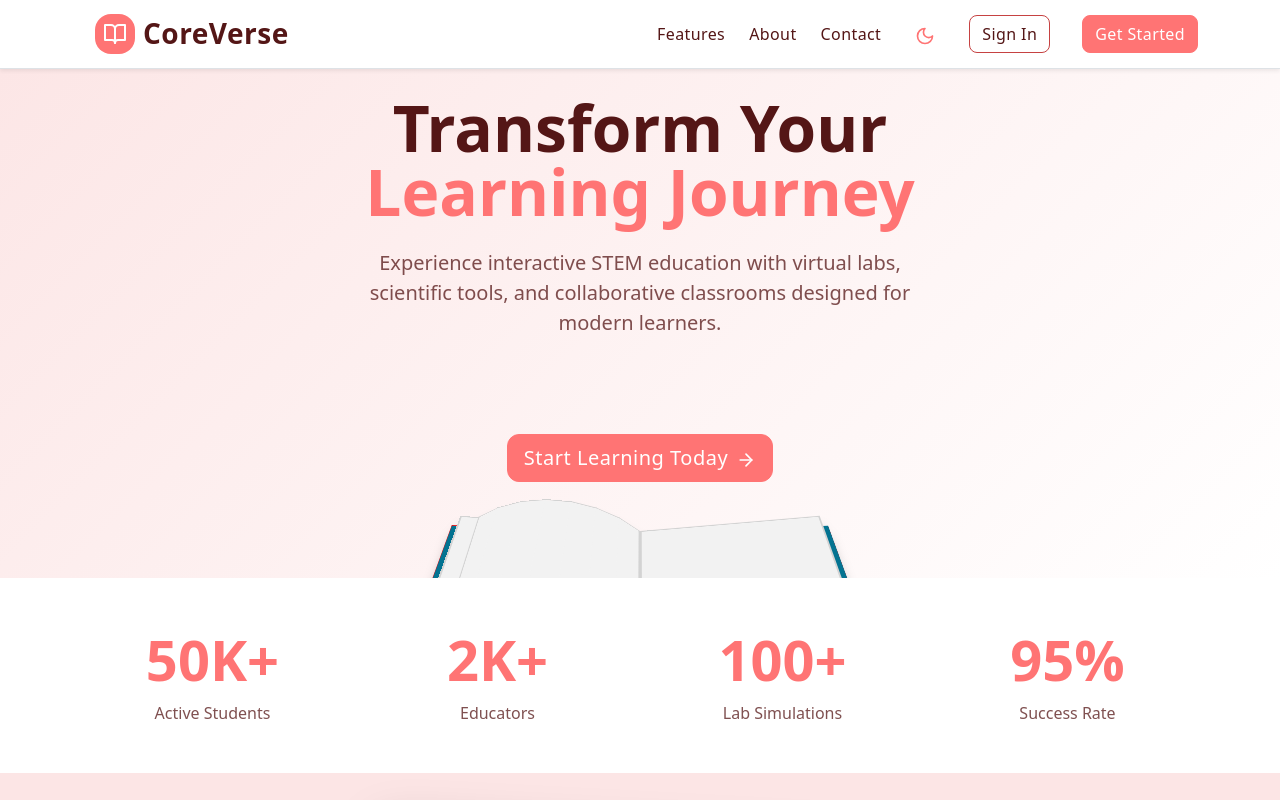
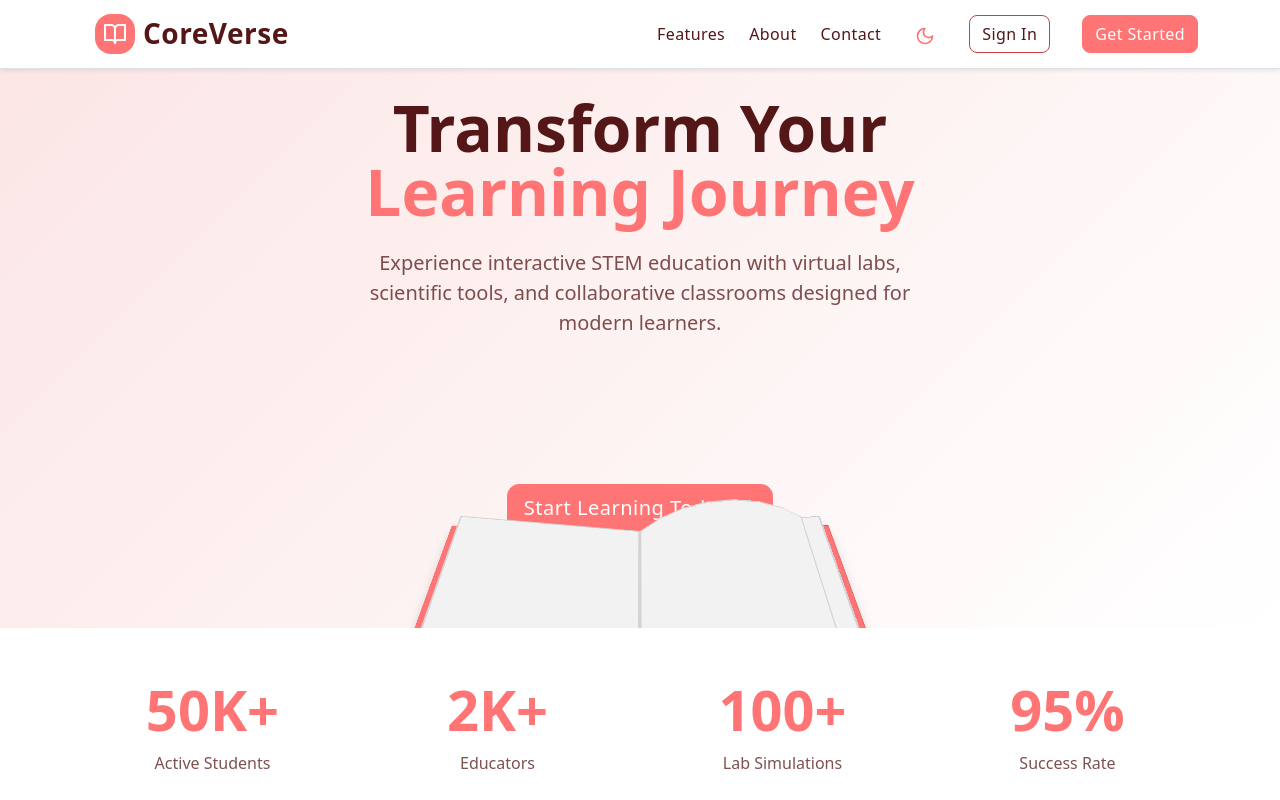
Before and after one commit to faria-karim-porna/education-coreVerse, a React (Vite) app: page / in a window 1280 px wide. Shown: the top 800 px of the page. Built offline with nearby package versions, Linux system fonts and the light colour scheme.

Commit message:
Update book animation direction and color

```diff
--- a/src/styles/custom.scss
+++ b/src/styles/custom.scss
@@ -446,6 +446,7 @@ $btn-border-radius-lg: 0.75rem;
   perspective-origin: center 50px;
   transform: scale(1.2);
   filter: drop-shadow(0px 10px 5px rgba(0, 0, 0, 0.25));
+  margin: 0 auto 50px;
 }
 
 .page {
@@ -454,8 +455,8 @@ $btn-border-radius-lg: 0.75rem;
   background-color: #bbb;
   position: absolute;
   top: 0px;
-  right: 50%;
-  transform-origin: 100% 100%;
+  left: 50%;
+  transform-origin: 0% 100%;
   border: solid #d3d3d3 2px;
   background-size: 420px 300px;
   background-position: center;
@@ -465,79 +466,89 @@ $btn-border-radius-lg: 0.75rem;
 .cover {
   width: 222px;
   height: 308px;
-  background-color: #037391;
+  background-color: $primary-red;
   position: absolute;
   top: 0px;
-  right: 50%;
-  transform-origin: 100% 100%;
-  /* border: solid #d3d3d3 2px; */
+  left: 50%;
+  transform-origin: 0% 100%;
   background-size: 420px 300px;
   background-position: center;
   transform-style: preserve-3d;
 }
+
 .outer-cover {
   width: 222px;
   height: 308px;
-  background-color: red;
+  background-color: $accent-red;
   position: absolute;
   top: 0px;
-  right: 50%;
-  transform-origin: 100% 100%;
-  /* border: solid #d3d3d3 2px; */
+  left: 50%;
+  transform-origin: 0% 100%;
   background-size: 420px 300px;
   background-position: center;
   transform-style: preserve-3d;
 }
+
 .outer-cover:nth-child(1) {
-  transform: rotateX(60deg) rotateY(3deg) translateZ(1px);
+  transform: rotateX(60deg) rotateY(-3deg) translateZ(1px);
 }
+
 .outer-cover:nth-child(2) {
-  transform: rotateX(60deg) rotateY(177deg);
+  transform: rotateX(60deg) rotateY(-177deg);
 }
+
 .cover:nth-child(1) {
-  transform: rotateX(60deg) rotateY(3deg);
+  transform: rotateX(60deg) rotateY(-3deg);
 }
+
 .cover:nth-child(2) {
-  transform: rotateX(60deg) rotateY(177deg);
+  transform: rotateX(60deg) rotateY(-177deg);
 }
+
 .page:nth-child(1) {
-  transform: rotateX(60deg) rotateY(3deg);
+  transform: rotateX(60deg) rotateY(-3deg);
 }
+
 .page:nth-child(2) {
-  transform: rotateX(60deg) rotateY(4.5deg);
+  transform: rotateX(60deg) rotateY(-4.5deg);
 }
+
 .page:nth-child(3) {
-  transform: rotateX(60deg) rotateY(6deg);
+  transform: rotateX(60deg) rotateY(-6deg);
   -webkit-animation: nextPage 25s infinite -24s steps(1);
   animation: nextPage 25s infinite -24s steps(1);
   background-size: 420px 300px;
   background-position: -2px -2px;
 }
+
 .page:nth-child(4) {
-  transform: rotateX(60deg) rotateY(177deg);
-  /* border: 2px solid red; */
+  transform: rotateX(60deg) rotateY(-177deg);
 }
+
 .page:nth-child(5) {
-  transform: rotateX(60deg) rotateY(175.5deg);
+  transform: rotateX(60deg) rotateY(-175.5deg);
 }
+
 .page:nth-child(6) {
-  transform: rotateX(60deg) rotateY(174deg);
+  transform: rotateX(60deg) rotateY(-174deg);
   overflow: hidden;
 }
+
 .page:nth-child(6)::after {
   content: "";
   width: 210px;
   height: 300px;
   position: absolute;
   top: 0px;
-  right: 0%;
+  left: 0%;
   transform-origin: center;
-  transform: rotateY(180deg);
+  transform: rotateY(-180deg);
   -webkit-animation: nextPage 25s -20s infinite steps(1);
   animation: nextPage 25s -20s infinite steps(1);
   background-size: 420px 300px;
   background-position: 100% -2px;
 }
+
 @keyframes nextPage {
   0% {
     background-color: #f2f2f2;
@@ -566,6 +577,7 @@ $btn-border-radius-lg: 0.75rem;
   top: 0px;
   left: calc(50% - 5px);
 }
+
 .gap::after {
   content: "";
   position: absolute;
@@ -590,8 +602,8 @@ $btn-border-radius-lg: 0.75rem;
   height: 300px;
   position: absolute;
   top: 0px;
-  transform-origin: 100% 100%;
-  right: 100%;
+  transform-origin: 0% 100%;
+  left: 100%;
   border: 2px solid #d3d3d3;
   border-width: 2px 0px;
   perspective: 4200px;
@@ -599,452 +611,466 @@ $btn-border-radius-lg: 0.75rem;
   transform-style: preserve-3d;
   background-size: 420px 300px;
 }
+
 .flip::after {
   content: "";
   position: absolute;
   top: 0px;
-  right: 0%;
+  left: 0%;
   width: 100%;
   height: 100%;
   transform-origin: center;
   background-size: 420px 300px;
 }
+
 .flip.flip1 {
-  right: 50%;
+  left: 50%;
   -webkit-animation: flip1 5s infinite ease-in-out;
   animation: flip1 5s infinite ease-in-out;
-  border-width: 2px 2px 2px 0;
+  border-width: 2px 0 2px 2px;
 }
+
 .flip.flip1::after {
   -webkit-animation: nextFlip1 25s -20s infinite steps(1);
   animation: nextFlip1 25s -20s infinite steps(1);
 }
+
 .flip:not(.flip1) {
-  right: calc(100% - 2px);
+  left: calc(100% - 2px);
   top: -2px;
-  transform-origin: right;
+  transform-origin: left;
   -webkit-animation: flip2 5s ease-in-out infinite;
   animation: flip2 5s ease-in-out infinite;
 }
+
 .flip.flip2::after {
   -webkit-animation: nextFlip2 25s -20s infinite steps(1);
   animation: nextFlip2 25s -20s infinite steps(1);
 }
+
 .flip.flip3::after {
   -webkit-animation: nextFlip3 25s -20s infinite steps(1);
   animation: nextFlip3 25s -20s infinite steps(1);
 }
+
 .flip.flip4::after {
   -webkit-animation: nextFlip4 25s -20s infinite steps(1);
   animation: nextFlip4 25s -20s infinite steps(1);
 }
+
 .flip.flip5::after {
   -webkit-animation: nextFlip5 25s -20s infinite steps(1);
   animation: nextFlip5 25s -20s infinite steps(1);
 }
+
 .flip.flip6::after {
   -webkit-animation: nextFlip6 25s -20s infinite steps(1);
   animation: nextFlip6 25s -20s infinite steps(1);
 }
+
 .flip.flip7::after {
   -webkit-animation: nextFlip7 25s -20s infinite steps(1);
   animation: nextFlip7 25s -20s infinite steps(1);
 }
+
 .flip.flip7 {
   width: 30px;
-  border-width: 2px 0px 2px 2px;
+  border-width: 2px 2px 2px 0;
 }
+
 .flip.flip7::after {
   -webkit-animation: nextFlip7 25s -20s infinite steps(1);
   animation: nextFlip7 25s -20s infinite steps(1);
 }
+
 @keyframes flip1 {
   0%,
   20% {
-    transform: rotateX(60deg) rotateY(6deg);
+    transform: rotateX(60deg) rotateY(-6deg);
   }
   80%,
   100% {
-    transform: rotateX(60deg) rotateY(174deg);
+    transform: rotateX(60deg) rotateY(-174deg);
   }
 }
+
 @keyframes flip2 {
   0%,
   20% {
     transform: rotateY(0deg) translateY(0px);
   }
   50% {
-    transform: rotateY(-15deg) translateY(0px);
+    transform: rotateY(15deg) translateY(0px);
   }
 }
 
 @keyframes nextFlip1 {
   0% {
     background-color: #f2f2f2;
-    background-position: -178px -2px;
+    background-position: 178px -2px;
     transform: rotateY(0deg);
   }
   10% {
     background-color: #f2f2f2;
-    background-position: -210px -2px;
-    transform: rotateY(180deg);
+    background-position: 210px -2px;
+    transform: rotateY(-180deg);
   }
   20% {
     background-color: #f2f2f2;
-    background-position: -178px -2px;
+    background-position: 178px -2px;
     transform: rotateY(0deg);
   }
   30% {
     background-color: #f2f2f2;
-    background-position: -210px -2px;
-    transform: rotateY(180deg);
+    background-position: 210px -2px;
+    transform: rotateY(-180deg);
   }
   40% {
     background-color: #f2f2f2;
-    background-position: -178px -2px;
+    background-position: 178px -2px;
     transform: rotateY(0deg);
   }
   50% {
     background-color: #f2f2f2;
-    background-position: -210px -2px;
-    transform: rotateY(180deg);
+    background-position: 210px -2px;
+    transform: rotateY(-180deg);
   }
   60% {
     background-color: #f2f2f2;
-    background-position: -178px -2px;
+    background-position: 178px -2px;
     transform: rotateY(0deg);
   }
   70% {
     background-color: #f2f2f2;
-    background-position: -210px -2px;
-    transform: rotateY(180deg);
+    background-position: 210px -2px;
+    transform: rotateY(-180deg);
   }
   80% {
     background-color: #f2f2f2;
-    background-position: -178px -2px;
+    background-position: 178px -2px;
     transform: rotateY(0deg);
   }
   90% {
     background-color: #f2f2f2;
-    background-position: -210px -2px;
-    transform: rotateY(180deg);
+    background-position: 210px -2px;
+    transform: rotateY(-180deg);
   }
 }
 
 @keyframes nextFlip2 {
   0% {
     background-color: #f2f2f2;
-    background-position: -148px -2px;
+    background-position: 148px -2px;
     transform: rotateY(0deg);
   }
   10.5% {
     background-color: #f2f2f2;
-    background-position: -238px -2px;
-    transform: rotateY(180deg);
+    background-position: 238px -2px;
+    transform: rotateY(-180deg);
   }
   20% {
     background-color: #f2f2f2;
-    background-position: -148px -2px;
+    background-position: 148px -2px;
     transform: rotateY(0deg);
   }
   30.5% {
     background-color: #f2f2f2;
-    background-position: -238px -2px;
-    transform: rotateY(180deg);
+    background-position: 238px -2px;
+    transform: rotateY(-180deg);
   }
   40% {
     background-color: #f2f2f2;
-    background-position: -148px -2px;
+    background-position: 148px -2px;
     transform: rotateY(0deg);
   }
   50.5% {
     background-color: #f2f2f2;
-    background-position: -238px -2px;
-    transform: rotateY(180deg);
+    background-position: 238px -2px;
+    transform: rotateY(-180deg);
   }
   60% {
     background-color: #f2f2f2;
-    background-position: -148px -2px;
+    background-position: 148px -2px;
     transform: rotateY(0deg);
   }
   70.5% {
     background-color: #f2f2f2;
-    background-position: -238px -2px;
-    transform: rotateY(180deg);
+    background-position: 238px -2px;
+    transform: rotateY(-180deg);
   }
   80% {
     background-color: #f2f2f2;
-    background-position: -148px -2px;
+    background-position: 148px -2px;
     transform: rotateY(0deg);
   }
   90.5% {
     background-color: #f2f2f2;
-    background-position: -238px -2px;
-    transform: rotateY(180deg);
+    background-position: 238px -2px;
+    transform: rotateY(-180deg);
   }
 }
 
 @keyframes nextFlip3 {
   0% {
     background-color: #f2f2f2;
-    background-position: -118px -2px;
+    background-position: 118px -2px;
     transform: rotateY(0deg);
   }
   11% {
     background-color: #f2f2f2;
-    background-position: -268px -2px;
-    transform: rotateY(180deg);
+    background-position: 268px -2px;
+    transform: rotateY(-180deg);
   }
   20% {
     background-color: #f2f2f2;
-    background-position: -118px -2px;
+    background-position: 118px -2px;
     transform: rotateY(0deg);
   }
   31% {
     background-color: #f2f2f2;
-    background-position: -268px -2px;
-    transform: rotateY(180deg);
+    background-position: 268px -2px;
+    transform: rotateY(-180deg);
   }
   40% {
     background-color: #f2f2f2;
-    background-position: -118px -2px;
+    background-position: 118px -2px;
     transform: rotateY(0deg);
   }
   51% {
     background-color: #f2f2f2;
-    background-position: -268px -2px;
-    transform: rotateY(180deg);
+    background-position: 268px -2px;
+    transform: rotateY(-180deg);
   }
   60% {
     background-color: #f2f2f2;
-    background-position: -118px -2px;
+    background-position: 118px -2px;
     transform: rotateY(0deg);
   }
   71% {
     background-color: #f2f2f2;
-    background-position: -268px -2px;
-    transform: rotateY(180deg);
+    background-position: 268px -2px;
+    transform: rotateY(-180deg);
   }
   80% {
     background-color: #f2f2f2;
-    background-position: -118px -2px;
+    background-position: 118px -2px;
     transform: rotateY(0deg);
   }
   91% {
     background-color: #f2f2f2;
-    background-position: -268px -2px;
-    transform: rotateY(180deg);
+    background-position: 268px -2px;
+    transform: rotateY(-180deg);
   }
 }
 
 @keyframes nextFlip4 {
   0% {
     background-color: #f2f2f2;
-    background-position: -88px -2px;
+    background-position: 88px -2px;
     transform: rotateY(0deg);
   }
   11.5% {
     background-color: #f2f2f2;
-    background-position: -298px -2px;
-    transform: rotateY(180deg);
+    background-position: 298px -2px;
+    transform: rotateY(-180deg);
   }
   20% {
     background-color: #f2f2f2;
-    background-position: -88px -2px;
+    background-position: 88px -2px;
     transform: rotateY(0deg);
   }
   31.5% {
     background-color: #f2f2f2;
-    background-position: -298px -2px;
-    transform: rotateY(180deg);
+    background-position: 298px -2px;
+    transform: rotateY(-180deg);
   }
   40% {
     background-color: #f2f2f2;
-    background-position: -88px -2px;
+    background-position: 88px -2px;
     transform: rotateY(0deg);
   }
   51.5% {
     background-color: #f2f2f2;
-    background-position: -298px -2px;
-    transform: rotateY(180deg);
+    background-position: 298px -2px;
+    transform: rotateY(-180deg);
   }
   60% {
     background-color: #f2f2f2;
-    background-position: -88px -2px;
+    background-position: 88px -2px;
     transform: rotateY(0deg);
   }
   71.5% {
     background-color: #f2f2f2;
-    background-position: -298px -2px;
-    transform: rotateY(180deg);
+    background-position: 298px -2px;
+    transform: rotateY(-180deg);
   }
   80% {
     background-color: #f2f2f2;
-    background-position: -88px -2px;
+    background-position: 88px -2px;
     transform: rotateY(0deg);
   }
   91.5% {
     background-color: #f2f2f2;
-    background-position: -298px -2px;
-    transform: rotateY(180deg);
+    background-position: 298px -2px;
+    transform: rotateY(-180deg);
   }
 }
 
 @keyframes nextFlip5 {
   0% {
     background-color: #f2f2f2;
-    background-position: -58px -2px;
+    background-position: 58px -2px;
     transform: rotateY(0deg);
   }
   12% {
     background-color: #f2f2f2;
-    background-position: -328px -2px;
-    transform: rotateY(180deg);
+    background-position: 328px -2px;
+    transform: rotateY(-180deg);
   }
   20% {
     background-color: #f2f2f2;
-    background-position: -58px -2px;
+    background-position: 58px -2px;
     transform: rotateY(0deg);
   }
   32% {
     background-color: #f2f2f2;
-    background-position: -328px -2px;
-    transform: rotateY(180deg);
+    background-position: 328px -2px;
+    transform: rotateY(-180deg);
   }
   40% {
     background-color: #f2f2f2;
-    background-position: -58px -2px;
+    background-position: 58px -2px;
     transform: rotateY(0deg);
   }
   52% {
     background-color: #f2f2f2;
-    background-position: -328px -2px;
-    transform: rotateY(180deg);
+    background-position: 328px -2px;
+    transform: rotateY(-180deg);
   }
   60% {
     background-color: #f2f2f2;
-    background-position: -58px -2px;
+    background-position: 58px -2px;
     transform: rotateY(0deg);
   }
   72% {
     background-color: #f2f2f2;
-    background-position: -328px -2px;
-    transform: rotateY(180deg);
+    background-position: 328px -2px;
+    transform: rotateY(-180deg);
   }
   80% {
     background-color: #f2f2f2;
-    background-position: -58px -2px;
+    background-position: 58px -2px;
     transform: rotateY(0deg);
   }
   92% {
     background-color: #f2f2f2;
-    background-position: -328px -2px;
-    transform: rotateY(180deg);
+    background-position: 328px -2px;
+    transform: rotateY(-180deg);
   }
 }
 
 @keyframes nextFlip6 {
   0% {
     background-color: #f2f2f2;
-    background-position: -28px -2px;
+    background-position: 28px -2px;
     transform: rotateY(0deg);
   }
   12.5% {
     background-color: #f2f2f2;
-    background-position: -358px -2px;
-    transform: rotateY(180deg);
+    background-position: 358px -2px;
+    transform: rotateY(-180deg);
   }
   20% {
     background-color: #f2f2f2;
-    background-position: -28px -2px;
+    background-position: 28px -2px;
     transform: rotateY(0deg);
   }
   32.5% {
     background-color: #f2f2f2;
-    background-position: -358px -2px;
-    transform: rotateY(180deg);
+    background-position: 358px -2px;
+    transform: rotateY(-180deg);
   }
   40% {
     background-color: #f2f2f2;
-    background-position: -28px -2px;
+    background-position: 28px -2px;
     transform: rotateY(0deg);
   }
   52.5% {
     background-color: #f2f2f2;
-    background-position: -358px -2px;
-    transform: rotateY(180deg);
+    background-position: 358px -2px;
+    transform: rotateY(-180deg);
   }
   60% {
     background-color: #f2f2f2;
-    background-position: -28px -2px;
+    background-position: 28px -2px;
     transform: rotateY(0deg);
   }
   72.5% {
     background-color: #f2f2f2;
-    background-position: -358px -2px;
-    transform: rotateY(180deg);
+    background-position: 358px -2px;
+    transform: rotateY(-180deg);
   }
   80% {
     background-color: #f2f2f2;
-    background-position: -28px -2px;
+    background-position: 28px -2px;
     transform: rotateY(0deg);
   }
   92.5% {
     background-color: #f2f2f2;
-    background-position: -358px -2px;
-    transform: rotateY(180deg);
+    background-position: 358px -2px;
+    transform: rotateY(-180deg);
   }
 }
 
 @keyframes nextFlip7 {
   0% {
     background-color: #f2f2f2;
-    background-position: -2px -2px;
+    background-position: 2px -2px;
     transform: rotateY(0deg);
   }
   13% {
     background-color: #f2f2f2;
-    background-position: -388px -2px;
-    transform: rotateY(180deg);
+    background-position: 388px -2px;
+    transform: rotateY(-180deg);
   }
   20% {
     background-color: #f2f2f2;
-    background-position: -2px -2px;
+    background-position: 2px -2px;
     transform: rotateY(0deg);
   }
   33% {
     background-color: #f2f2f2;
-    background-position: -388px -2px;
-    transform: rotateY(180deg);
+    background-position: 388px -2px;
+    transform: rotateY(-180deg);
   }
   40% {
     background-color: #f2f2f2;
-    background-position: -2px -2px;
+    background-position: 2px -2px;
     transform: rotateY(0deg);
   }
   53% {
     background-color: #f2f2f2;
-    background-position: -388px -2px;
-    transform: rotateY(180deg);
+    background-position: 388px -2px;
+    transform: rotateY(-180deg);
   }
   60% {
     background-color: #f2f2f2;
-    background-position: -2px -2px;
+    background-position: 2px -2px;
     transform: rotateY(0deg);
   }
   73% {
     background-color: #f2f2f2;
-    background-position: -388px -2px;
-    transform: rotateY(180deg);
+    background-position: 388px -2px;
+    transform: rotateY(-180deg);
   }
   80% {
     background-color: #f2f2f2;
-    background-position: -2px -2px;
+    background-position: 2px -2px;
     transform: rotateY(0deg);
   }
   93% {
     background-color: #f2f2f2;
-    background-position: -388px -2px;
-    transform: rotateY(180deg);
+    background-position: 388px -2px;
+    transform: rotateY(-180deg);
   }
 }
```
